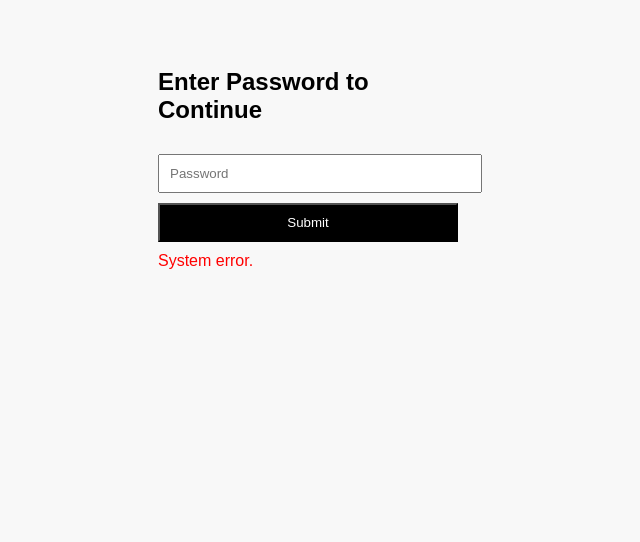
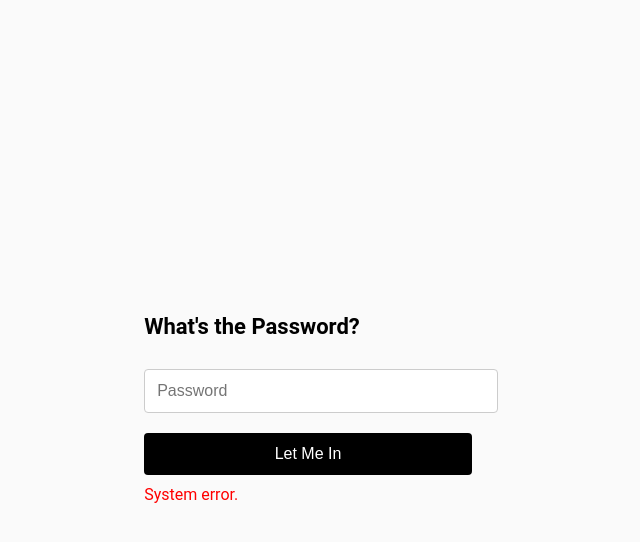
Before and after one commit to kraftk92/naisho-reservation-gate, a plain HTML site: page index.html in a window 1280 px wide. Shown: the whole page, without its empty margins (332-972 px from the left). Drawn offline with Linux system fonts and the light colour scheme; no server answers.

Commit message:
style updates

```diff
--- a/index.html
+++ b/index.html
@@ -2,46 +2,79 @@
 <html lang="en">
   <head>
     <meta charset="UTF-8" />
-    <title>Reservation Access</title>
+    <title>Naisho Room Reservation Access</title>
 
     <style>
       body {
-        font-family: Arial, sans-serif;
-        background: #f8f8f8;
-        padding: 40px;
+        font-family: Urbanist, Roboto, Arial, sans-serif;
+        background: #fafafa;
+        margin: 0;
+        padding: 0;
+        display: flex;
+        justify-content: center;
+        align-items: center;
+        min-height: 100vh;
       }
-      #login {
-        max-width: 300px;
-        margin: auto;
+
+      #container {
+        text-align: center;
+        width: 100%;
+        max-width: 350px;
+        padding: 20px;
       }
-      #widget {
-        display: none;
-        margin-top: 30px;
+
+      h2 {
+        margin-bottom: 20px;
+        font-size: 22px;
       }
+
       input {
         width: 100%;
-        padding: 10px;
-        margin-top: 10px;
+        padding: 12px;
+        margin: 10px 0;
+        border: 1px solid #ccc;
+        border-radius: 4px;
+        font-size: 16px;
       }
+
       button {
         width: 100%;
-        padding: 10px;
-        margin-top: 10px;
+        padding: 12px;
         background: black;
         color: white;
+        border: none;
+        font-size: 16px;
         cursor: pointer;
+        margin-top: 10px;
+        border-radius: 4px;
       }
+
+      button:hover {
+        opacity: 0.9;
+      }
+
       #error {
         color: red;
         margin-top: 10px;
+        min-height: 20px;
+      }
+
+      #widget {
+        margin-top: 30px;
+        display: none;
+      }
+
+      iframe {
+        margin: 0 auto;
+        display: block;
       }
     </style>
   </head>
   <body>
     <div id="login">
-      <h2>Enter Password to Continue</h2>
+      <h2>What's the Password?</h2>
       <input id="passwordInput" type="password" placeholder="Password" />
-      <button onclick="checkPassword()">Submit</button>
+      <button onclick="checkPassword()">Let Me In</button>
       <div id="error"></div>
     </div>
 
```
